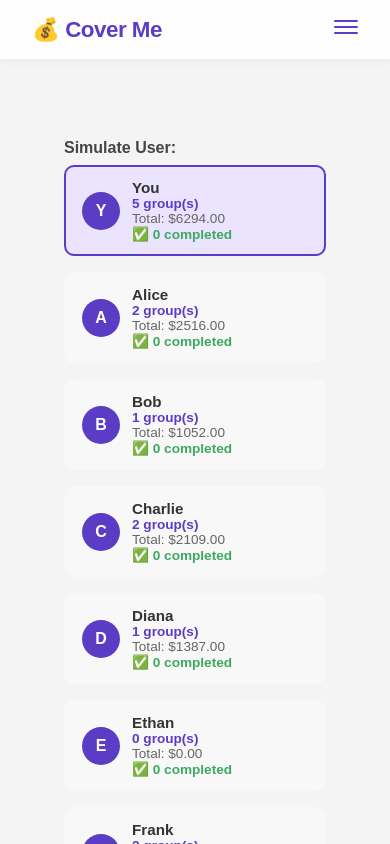
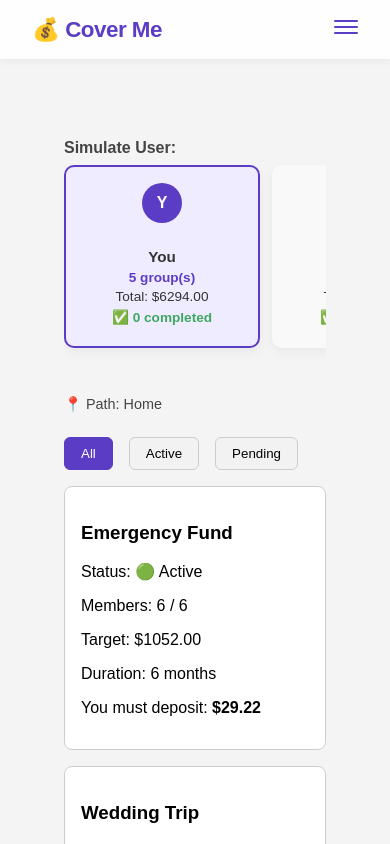
Before and after one commit to estelo2jz/cover-me, a React (Create React App) app: page / in a window 390 px wide. Shown: the top 844 px of the page. Built offline with nearby package versions, Linux system fonts and the light colour scheme.

Commit message:
made mobile responsive

```diff
--- a/src/components/Groups/GroupPreview.jsx
+++ b/src/components/Groups/GroupPreview.jsx
@@ -10,12 +10,13 @@ const GroupPreview = ({ group, currentUser, onBack, onJoin, onDelete }) => {
   return (
     <div className="group-preview">
       <div className="group-preview__header">
-        <button onClick={onBack} className="group-preview__back">← Back</button>
+        <button className="group-preview__back" onClick={onBack}>← Back</button>
         <h2>{group.name}</h2>
         <p className="group-preview__status">
           {group.isActive ? "🟢 Active" : "🕓 Pending"}
         </p>
       </div>
+
 
       <div className="group-preview__grid">
         <div className="group-preview__info">
--- a/src/components/Groups/GroupPreview.scss
+++ b/src/components/Groups/GroupPreview.scss
@@ -1,21 +1,33 @@
 .group-preview {
   background: #fff;
   padding: 2rem;
-  border-radius: 12px;
   max-width: 800px;
   margin: 2rem auto;
-  box-shadow: 0 0 20px rgba(0, 0, 0, 0.05);
+  border-radius: 12px;
+  box-shadow: 0 10px 30px rgba(0, 0, 0, 0.05);
+  animation: fadeInUp 0.4s ease-out;
+
+  @keyframes fadeInUp {
+    from {
+      opacity: 0;
+      transform: translateY(20px);
+    }
+    to {
+      opacity: 1;
+      transform: translateY(0);
+    }
+  }
 
   &__header {
     display: flex;
     justify-content: space-between;
     align-items: center;
-    margin-bottom: 1rem;
+    margin-bottom: 1.5rem;
 
     h2 {
+      font-size: 1.8rem;
+      color: #5b3cc4;
       margin: 0;
-      font-size: 1.8rem;
-      color: #333;
     }
   }
 
@@ -24,19 +36,24 @@
     background: none;
     color: #5b3cc4;
     font-weight: bold;
+    font-size: 1rem;
     cursor: pointer;
-    font-size: 1rem;
+    transition: color 0.2s;
+
+    &:hover {
+      color: #3e2ca1;
+    }
   }
 
   &__status {
     font-size: 0.9rem;
-    color: #666;
+    color: #888;
     font-weight: bold;
   }
 
   &__grid {
     display: grid;
-    grid-template-columns: repeat(auto-fit, minmax(250px, 1fr));
+    grid-template-columns: repeat(auto-fit, minmax(260px, 1fr));
     gap: 2rem;
     margin: 2rem 0;
   }
@@ -44,74 +61,86 @@
   &__info,
   &__members {
     background: #f9f9f9;
-    padding: 1rem 1.5rem;
+    padding: 1.2rem 1.5rem;
     border-radius: 10px;
-    box-shadow: inset 0 0 4px rgba(0, 0, 0, 0.03);
+    box-shadow: inset 0 0 6px rgba(0, 0, 0, 0.03);
+    transition: transform 0.3s;
 
     h3 {
       margin-top: 0;
       color: #5b3cc4;
+      font-size: 1.1rem;
     }
 
     p,
     li {
       margin: 0.4rem 0;
+      font-size: 0.95rem;
+      color: #444;
     }
 
     ul {
       list-style: none;
       padding: 0;
     }
+
+    &:hover {
+      transform: translateY(-2px);
+    }
   }
 
   &__join {
     margin-top: 1.5rem;
-    padding: 0.6rem 1.5rem;
+    padding: 0.75rem 1.5rem;
     background: #5b3cc4;
-    color: white;
+    color: #fff;
     font-weight: bold;
+    font-size: 1rem;
     border: none;
     border-radius: 8px;
     cursor: pointer;
-    transition: background 0.3s ease;
+    transition: background 0.3s ease, transform 0.2s;
 
     &:hover {
-      background: #47299b;
+      background: #3e2ca1;
+      transform: translateY(-2px);
     }
   }
 
   &__message {
     margin-top: 1rem;
-    color: #555;
+    color: #666;
     font-style: italic;
-  }
+    font-size: 0.95rem;
   }
 
-
-.group-preview__manage-btn {
+  &__manage-btn {
     margin-top: 1rem;
-  padding: 0.4rem 1rem;
+    padding: 0.5rem 1rem;
     font-weight: bold;
     border: none;
     border-radius: 6px;
-  background: #f1f1f1;
+    background: #eeeeee;
+    color: #333;
     cursor: pointer;
+    transition: background 0.2s ease;
 
     &:hover {
       background: #ddd;
     }
   }
 
-.group-preview__admin-panel {
+  &__admin-panel {
     margin-top: 1rem;
     padding: 1rem;
     border: 1px solid #ccc;
     background: #fafafa;
     border-radius: 8px;
+    animation: fadeIn 0.3s ease;
 
     p {
-    margin: 0 0 0.5rem;
       font-weight: bold;
+      margin-bottom: 0.5rem;
     }
 
     .group-preview__delete-btn {
@@ -121,9 +150,65 @@
       border: none;
       border-radius: 6px;
       cursor: pointer;
+      transition: background 0.2s ease;
 
       &:hover {
         background: #d93636;
       }
     }
   }
+
+  @media (max-width: 768px) {
+    padding: 1.25rem;
+
+    &__grid {
+      grid-template-columns: 1fr;
+    }
+
+    &__join {
+      width: 100%;
+    }
+  }
+}
+
+
+.group-preview__header {
+  display: grid;
+  grid-template-columns: auto 1fr auto;
+  align-items: center;
+  gap: 1rem;
+  margin-bottom: 1.5rem;
+
+  button {
+    justify-self: start;
+  }
+
+  h2 {
+    text-align: center;
+    margin: 0;
+    font-size: 1.6rem;
+    color: #5b3cc4;
+  }
+
+  .group-preview__status {
+    justify-self: end;
+    font-size: 0.9rem;
+    font-weight: bold;
+    color: #888;
+  }
+
+  @media (max-width: 600px) {
+    grid-template-columns: 1fr;
+    text-align: center;
+
+    button,
+    .group-preview__status {
+      justify-self: center;
+    }
+
+    h2 {
+      font-size: 1.4rem;
+      margin: 0.5rem 0;
+    }
+  }
+}
--- a/src/pages/Dashboard/Dashboard.scss
+++ b/src/pages/Dashboard/Dashboard.scss
@@ -276,8 +276,8 @@
   margin-bottom: 2rem;
 
   p {
+    font-weight: 600;
     margin-bottom: 0.5rem;
-    font-weight: bold;
     color: #444;
   }
 
@@ -285,47 +285,69 @@
     display: grid;
     grid-template-columns: repeat(auto-fit, minmax(180px, 1fr));
     gap: 1rem;
+
+    @media (max-width: 600px) {
+      display: flex;
+      overflow-x: auto;
+      gap: 0.75rem;
+      scroll-snap-type: x mandatory;
+      padding-bottom: 1rem;
+
+      &::-webkit-scrollbar {
+        height: 6px;
+      }
+
+      &::-webkit-scrollbar-thumb {
+        background: #ccc;
+        border-radius: 4px;
+      }
+    }
   }
 
   .dashboard__user-card {
+    flex: 0 0 auto;
+    min-width: 160px;
+    max-width: 200px;
+    background: #f9f9f9;
+    border-radius: 10px;
+    padding: 1rem;
+    box-shadow: 0 4px 12px rgba(0, 0, 0, 0.05);
+    cursor: pointer;
+    transition: transform 0.2s ease;
+    scroll-snap-align: start;
     display: flex;
+    flex-direction: column;
     align-items: center;
-    gap: 0.75rem;
-    background: #f8f8f8;
-    border: 2px solid transparent;
-    border-radius: 10px;
-    padding: 0.75rem 1rem;
-    cursor: pointer;
-    transition: border-color 0.2s ease, background 0.2s ease;
+    text-align: center;
 
     &:hover {
-      background: #f0f0f0;
+      transform: translateY(-4px);
     }
 
     &.active {
-      border-color: #5b3cc4;
-      background: #eae4ff;
+      border: 2px solid #5b3cc4;
+      background: #f0ecff;
     }
 
     .dashboard__user-initial {
-      width: 38px;
-      height: 38px;
+      background: #5b3cc4;
+      color: #fff;
+      width: 40px;
+      height: 40px;
       border-radius: 50%;
-      background: #5b3cc4;
-      color: white;
       font-weight: bold;
       display: flex;
       align-items: center;
       justify-content: center;
       font-size: 1rem;
-      flex-shrink: 0;
+      margin-bottom: 0.5rem;
     }
 
     .dashboard__user-info {
+      font-size: 0.85rem;
+
       p {
-        margin: 0;
-        font-size: 0.85rem;
-        color: #333;
+        margin: 0.3rem 0;
       }
 
       .dashboard__user-name {
@@ -338,13 +360,11 @@
       }
 
       .dashboard__user-total {
-        font-weight: 500;
-        color: #666;
+        color: #333;
       }
 
       .dashboard__user-completed {
         color: #3da860;
-        font-weight: 600;
       }
     }
   }
```
Lines whose indentation alone changed are shown as unchanged.
